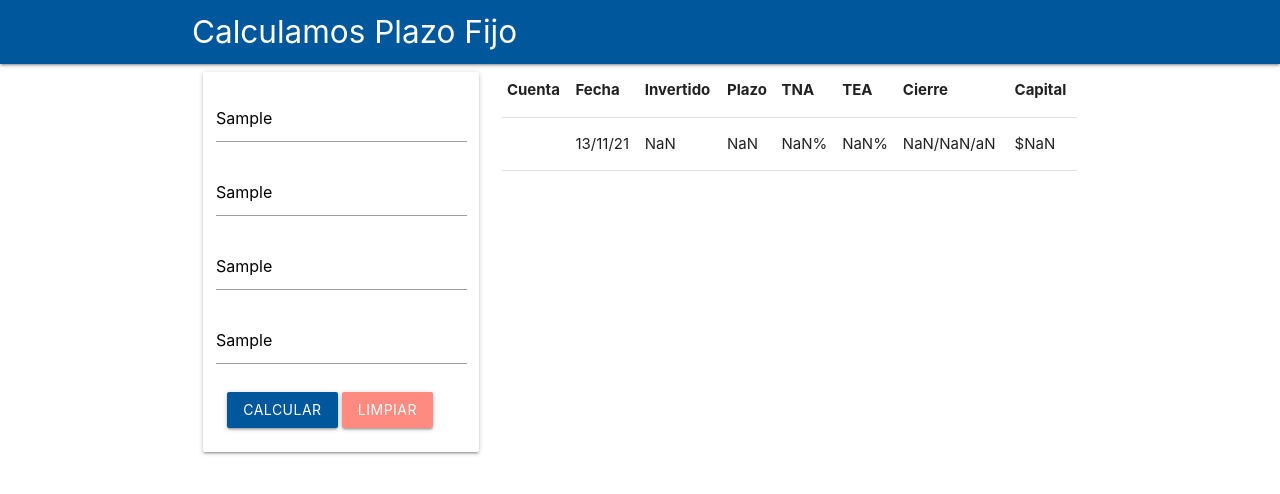
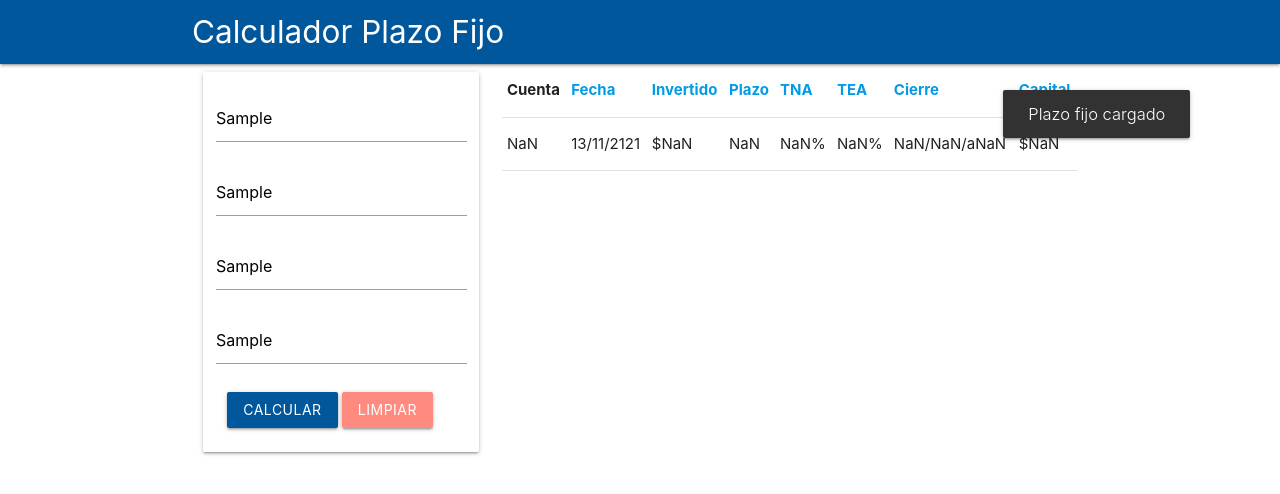
Before and after one commit to GustavoFerreri/JS-coderhouse, a plain HTML site: page practico 6/practico6.html in a window 1280 px wide. Both pictures are taken after typing "Sample", "Sample", "Sample", "Sample" into the empty fields and a click on the button "CALCULAR". Drawn offline with nearby package versions, Linux system fonts and the light colour scheme.

Commit message:
Simulador perfilado a trabajo final, se agrga validacion de formulario

```diff
--- a/practico 6/practico6.html
+++ b/practico 6/practico6.html
@@ -8,6 +8,8 @@
 
         [Update] En esta etapa agregamos objetos a la simulacion.
         [Update] Agregamos un array
+        [Update] se puede ordenar de difrentes maneras
+        [Update] El simulador permite validar
 
 -->
 
@@ -22,12 +24,11 @@
         <title>Simulador interactivo</title>
         <!-- Incluyo Materialize -->
         <link rel="stylesheet" href="https://cdnjs.cloudflare.com/ajax/libs/materialize/1.0.0/css/materialize.min.css">
-    </head>
     <body>
         <div>
             <nav class="light-blue darken-4">
                 <div class="container">
-                    <span class="brand-logo">Calculamos Plazo Fijo</span>
+                    <span class="brand-logo">Calculador Plazo Fijo</span>
                 </div>
             </nav>
             <div class="container">
@@ -39,41 +40,44 @@
                                 <form onsubmit="return false;">
                                     <!-- Agregamos el campo cuenta -->
                                     <div class="row">
-                                        <input type="text" name="cuenta" placeholder="Número de cuenta">
+                                        <input type="text" name="cuenta" id="cuenta" placeholder="Número de cuenta">
                                     </div>
                                     <div class="row">
-                                        <input type="text" name="monto" placeholder="Ingrese monto a invertir">
+                                        <input type="text" name="monto" id="monto" placeholder="Ingrese monto a invertir">
                                     </div>
                                     <div class="row">
-                                        <input type="text" name="interes" placeholder="Interes anual">
+                                        <input type="text" name="interes" id="interes" placeholder="Interes anual">
                                     </div>
                                     <div class="row">
-                                        <input type="text" name="plazo" placeholder="Cantidad de dias">
+                                        <input type="text" name="plazo" id="plazo" placeholder="Cantidad de dias">
                                     </div>
                                     <!-- Funcion para mostrar los resultados -->
                                     <button type="submit" class="btn light-blue darken-4" onclick="showResult();">Calcular</button>
                                     <!-- Recargamos la pagina para limpiar formularios -->
-                                    <button type="reset" class="btn  red accent-1 darken-4" onclick="location.reload();">Limpiar</button>
+                                    <button type="reset" class="btn  red accent-1" onclick="location.reload();">Limpiar</button>
                                 </form>
                             </div>
                         </div>
                     </div>
                     <!-- Modificamos el tamanno de este contenedor para la tabla -->
                     <div class="col s8">
-                            <table  id="resultado">
+                            <table>
                                 <thead>
                                     <tr>
                                         <!-- Colocamos lo campos que vamos a mostrar -->
                                         <th>Cuenta</th>
-                                        <th>Fecha</th>
-                                        <th>Invertido</th>
-                                        <th>Plazo</th>
-                                        <th>TNA</th>
-                                        <th>TEA</th>
-                                        <th>Cierre</th>
-                                        <th>Capital</th>
+                                        <th><a href="#" onclick="ordenarArrays(1);">Fecha</a></th>
+                                        <th><a href="#" onclick="ordenarArrays(2);">Invertido</a></th>
+                                        <th><a href="#" onclick="ordenarArrays(3);">Plazo</a></th>
+                                        <th><a href="#" onclick="ordenarArrays(4);">TNA</a></th>
+                                        <th><a href="#" onclick="ordenarArrays(5);">TEA</a></th>
+                                        <th><a href="#" onclick="ordenarArrays(6);">Cierre</a></th>
+                                        <th><a href="#" onclick="ordenarArrays(7);">Capital</a></th>
                                     </tr>
                                 </thead>
+                                <tbody id="resultado">
+
+                                </tbody>
                             </table>
                     </div>
                 </div>
--- a/practico 6/practico6.js
+++ b/practico 6/practico6.js
@@ -7,88 +7,150 @@
 
 // Establecemos el periodo anual en dias
 const anno = 360;
-const diaHoy = new Date(Date.now());
+// Creamos una variable global que contenga todos los pf que agreguemos
+let cuentaPlazoFijo = [];
 
-// Debemos Aplicar objetos en JS
-// Objeto plazoFijo
+/*
+    Objeto plazoFijo
+
+    - Para el practico de simulacion, se establecio la clase
+    - Tras eso se le aplicaron distintos metodos para que funcionara segun los establecida
+    - [practico 7, 8, 9] en la actualidad modificamos propiedades y metodos para que tenga relacion temporal,
+    adjuntando el valor cuenta que podria ser una id de referencias
+
+*/
 class plazoFijo{
+
+    /*
+        Establecemos el momento exacto donde se carga la orden tomando la fecha actual,
+        de esta manera corregimos un error que nos arrojaba modificando en cada carga la fecha
+        quitamos el formateo para que de la fecha sin procesar, y la colocamos como ambito privado utilizando
+    */
+    #fechaPf = new Date(Date.now());
+
     // Construimos el objeto con los datos del plazo fijo
-    constructor(montoInvertido, interesAnual, plazo) {
+    constructor(cuenta, montoInvertido, interesAnual, plazo) {
+        //Agregamos la propiedad cuenta la cual nos va a permitir identificar quien realizo la operacion
+        this.cuenta = cuenta;
         this.montoInvertido = montoInvertido;
         this.interesAnual = interesAnual;
         this.plazo = plazo;
     }
+
     // calculamos Tasa mensual en base a la tasa nominal anual (TNA)
     interesMensual() {
         return this.interesAnual*(this.plazo/anno);
     }
+
     // Calculamos la Tasa Efectiva Anual (TEA) tomando los datos del objeto
     tasaEfectivaAnual() {
         return (((1 + (this.interesMensual()/100)) ** (anno/this.plazo) - 1)*100).toFixed(2);
     }
+
     // Calculamos el monto percibido en el periodo
     interesMensualPercibido() {
         return parseFloat(this.montoInvertido*this.interesMensual()/100);
     }
+
+    mostrarFecha() {
+        return this.formatoFecha(this.#fechaPf);
+    }
+
     // Calculamos el total percibido
     totalPercibido() {
         return this.montoInvertido+this.interesMensualPercibido();
     }
+
+    formatoFecha(dia, formato = 'dd/mm/yyyy') {
+        const map = {
+            dd: dia.getDate(),
+            mm: dia.getMonth() + 1,
+            yy: dia.getFullYear().toString().slice(-2),
+            yyyy: dia.getFullYear()
         }
-// Fomateamos fecha
-function formatoFecha(fecha, formato) {
-    const map = {
-        dd: fecha.getDate(),
-        mm: fecha.getMonth() + 1,
-        yy: fecha.getFullYear().toString().slice(-2),
-        yyyy: fecha.getFullYear()
+        return formato.replace(/dd|mm|yy|yyy/gi, matched => map[matched])
     }
 
-    return formato.replace(/dd|mm|yy|yyy/gi, matched => map[matched])
+    // Realizamos una modificacion en el metodo puntual para que tome la variable privada, y devuelva la fecha en formato
+    plazoCierre() {
+        let fecha = new Date(this.#fechaPf);
+        fecha.setDate(fecha.getDate() + this.plazo);
+        return this.formatoFecha(fecha);
     }
-// Creamos una funcion para obtener la fecha destino, por el momento de corrido
-function plazoCierre(fecha, dias){
-    fecha.setDate(fecha.getDate() + dias);
-    return fecha;
 }
 
+// Funcion para crear filas
+function crearTabla(datosTabla) {
+    var cuerpoTabla = document.getElementById('resultado');
+    // limipiamos la tabla, para cargar los nuevos elementos
+    cuerpoTabla.innerHTML = '';
+    datosTabla.forEach(function (datosFilas) {
+        var fila = document.createElement('tr');
+        datosFilas.forEach(function (datosCeldas) {
+            var celda = document.createElement('td');
+            celda.appendChild(document.createTextNode(datosCeldas));
+            fila.appendChild(celda);
+        });
+        cuerpoTabla.appendChild(fila);
+    });
+}
+function ordenarArrays(opcion) {
+    cuentaPlazoFijo.sort((a, b)=>{
+        if (a[opcion] < b[opcion]) {
+            return -1;
+        }
+        if (a[opcion] > b[opcion]) {
+            return 1;
+        }
+        return 0;
+    });
+    crearTabla(cuentaPlazoFijo);
+    M.toast({html: 'Ordenamos'});
+}
 // Mostramos los resultados por pantalla
 function showResult() {
     // creamos el objeto con los datos del plazo fijo, tomando los datos del formulario
+    if (document.getElementsByName('cuenta')[0].value != '' &&
+        document.getElementsByName('monto')[0].value != '' &&
+        document.getElementsByName('interes')[0].value != '' &&
+        document.getElementsByName('plazo')[0].value != '') {
             let usrPf = new plazoFijo(
+                parseInt(document.getElementsByName('cuenta')[0].value),
                 parseInt(document.getElementsByName("monto")[0].value),
                 parseInt(document.getElementsByName("interes")[0].value),
                 parseInt(document.getElementsByName("plazo")[0].value)
                 );
 
-    // Mostramos los resultados por pantalla pero en esta ocasion usamos una tabla
-    let table = document.getElementById("resultado");
-    let row = table.insertRow(1);
-    let cell= [];
-    for (j=0; j<8; j++) {cell[j] = row.insertCell(j);}
-    cell[1].innerHTML = formatoFecha(diaHoy, "dd/mm/yy");
-    cell[2].innerHTML = usrPf.montoInvertido;
-    cell[3].innerHTML = usrPf.plazo;
-    cell[4].innerHTML = usrPf.interesAnual.toFixed(2) + "%";
-    cell[5].innerHTML = usrPf.tasaEfectivaAnual() + "%";
-    cell[6].innerHTML = formatoFecha(plazoCierre(diaHoy, usrPf.plazo), "dd/mm/yy");
-    cell[7].innerHTML = "$" + usrPf.totalPercibido().toFixed(2);
+                // Agregamos el objeto al array
+            cuentaPlazoFijo.push([
+                usrPf.cuenta,
+                usrPf.mostrarFecha(),
+                "$" + usrPf.montoInvertido,
+                usrPf.plazo,
+                usrPf.interesAnual.toFixed(2) + "%",
+                usrPf.tasaEfectivaAnual() + "%",
+                usrPf.plazoCierre(),
+                "$" + usrPf.totalPercibido().toFixed(2)
+            ]);
 
-    /* Comentamos la funciones de mostrar utilizadas en los practicos anteriores */
-    // Insertamos los resultados en el HTML, en este caso implementando Objetos
-    // document.getElementById("resultado").innerHTML = `
-    //     <p>Monto invertido: $ ${usrPf.montoInvertido.toFixed(2)}</p>
-    //     <p>Interes anual nominal(TNA): ${usrPf.interesAnual.toFixed(2)}%</p>
-    //     <p>Plazo: ${usrPf.plazo} dias</p>
-    //     <p>Tasa mensual: ${usrPf.interesMensual().toFixed(2)}%</p>
-    //     <p>Tasa efectiva anual (TEA): ${usrPf.tasaEfectivaAnual()}%</p>
-    //     <p>Interes mensual percibido: $${usrPf.interesMensualPercibido().toFixed(2)}</p>
-    //     <p>Total percibido en el periodo: $${usrPf.totalPercibido().toFixed(2)}</p>`;
-    // // Mostramos los resultados en la consola
-    // console.log("Se invirtio: $" + usrPf.montoInvertido);
-    // console.log("En un plazo de " + usrPf.plazo + " dias");
-    // console.log("La tasa anual nominal (TNA) es: " + usrPf.interesAnual.toFixed(2)  + "%");
-    // console.log("La tasa anual efectiva (TEA) es: " + usrPf.tasaEfectivaAnual() + "%");
-    // console.log("El interes mensual percibido es: $" + usrPf.interesMensualPercibido().toFixed(2));
-    // console.log("El total percibido en el periodo es: $" + usrPf.totalPercibido().toFixed(2));
+            // Mostramos los resultados por pantalla
+            // Primero cargamos el objetivo de los datos
+            crearTabla(cuentaPlazoFijo);
+            M.toast({html: 'Plazo fijo cargado'});
+
+            // Mostramos por consola
+            console.log("Fecha: " + usrPf.mostrarFecha());
+            console.log("Se invirtio: $" + usrPf.montoInvertido);
+            console.log("En un plazo de " + usrPf.plazo + " dias");
+            console.log("La tasa anual nominal (TNA) es: " + usrPf.interesAnual.toFixed(2)  + "%");
+            console.log("La tasa anual efectiva (TEA) es: " + usrPf.tasaEfectivaAnual() + "%");
+            console.log("El interes mensual percibido es: $" + usrPf.interesMensualPercibido().toFixed(2));
+            console.log("Fecha destino: " + usrPf.plazoCierre());
+            console.log("El total percibido en el periodo es: $" + usrPf.totalPercibido().toFixed(2));
+
     }
+    else {
+        M.toast({html: 'Debe completar todos los campos'});
+        document.getElementsByName('cuenta')[0].focus();
+    }
+}
```
Lines whose indentation alone changed are shown as unchanged.
